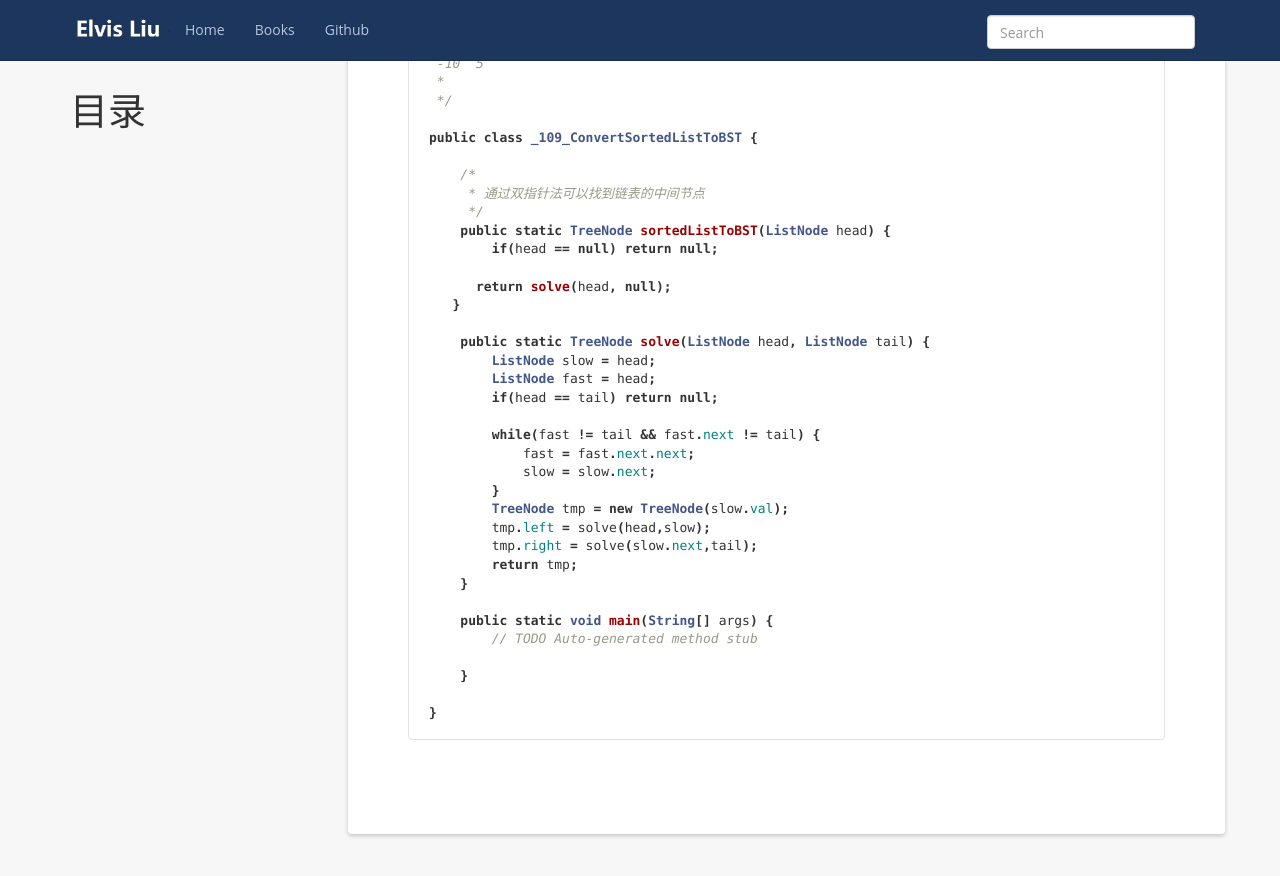
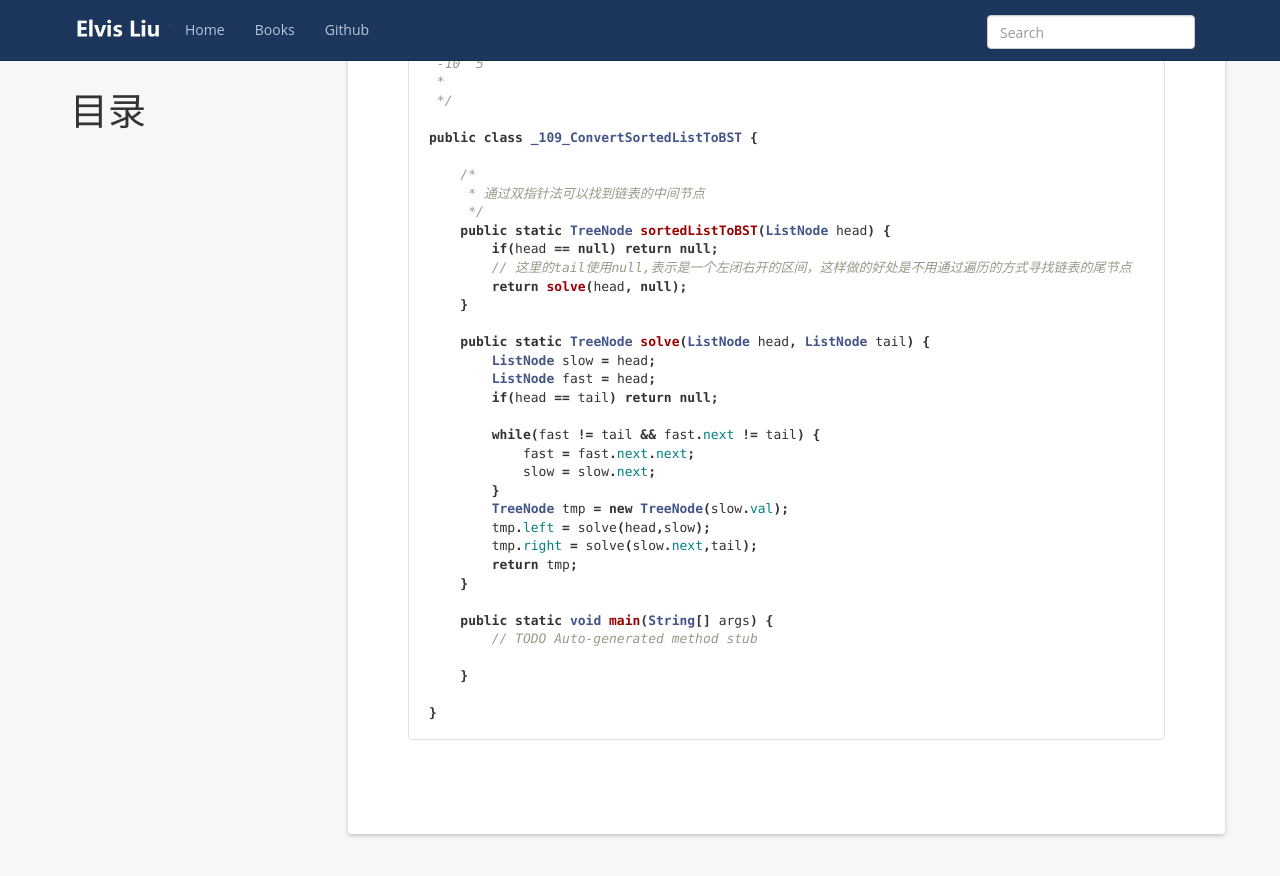
Before and after one commit to ElvisLiu1994/blog, a Jekyll site: the page built from _posts/2017-12-20-109-ConvertSortedListToBST.md, in a window 1280 px wide and 900 px high, scrolled down 779 px. Shown: the top 876 px of the window. Built offline with Jekyll 4.4.1, drawn with Linux system fonts in a browser that asks for light colours; nearby versions of some CDN libraries.

Commit message:
leetcode

```diff
--- a/_posts/2017-12-20-109-ConvertSortedListToBST.md
+++ b/_posts/2017-12-20-109-ConvertSortedListToBST.md
@@ -38,9 +38,9 @@ public class _109_ConvertSortedListToBST {
      */
     public static TreeNode sortedListToBST(ListNode head) {
         if(head == null) return null;
-
-      return solve(head, null);
-   }
+        // 这里的tail使用null,表示是一个左闭右开的区间，这样做的好处是不用通过遍历的方式寻找链表的尾节点
+        return solve(head, null);
+    }
 
     public static TreeNode solve(ListNode head, ListNode tail) {
         ListNode slow = head;
```
